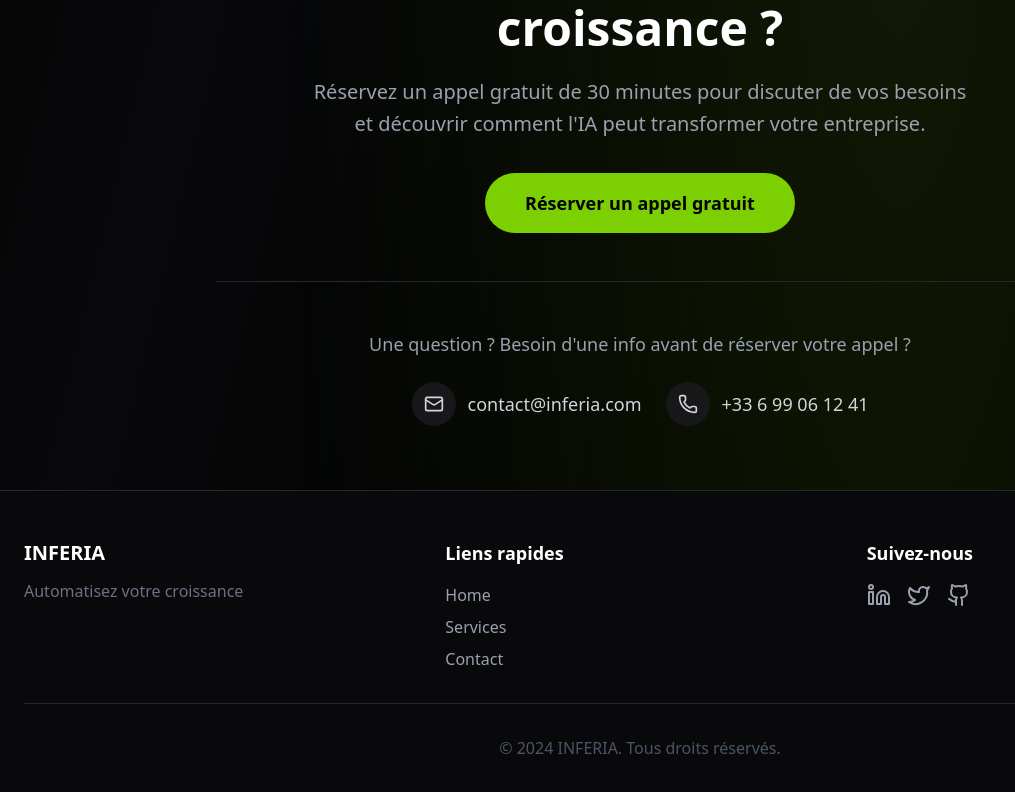
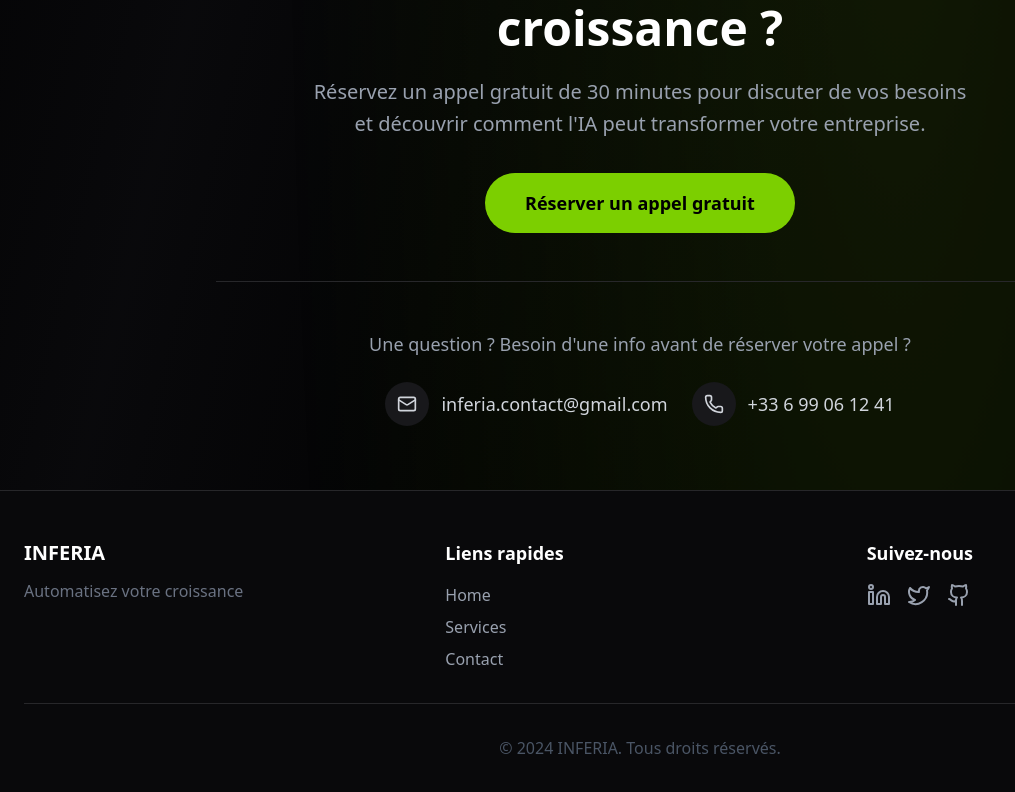
Before and after one commit to callo13/inferia, a React (Vite) app: page / in a window 1280 px wide. Shown: the part 4540-5332 px from the top of the page, without its empty margins (0-1015 px from the left). Built offline with nearby package versions, Linux system fonts and the light colour scheme.

Commit message:
Change mail adress

```diff
--- a/src/components/CTA.jsx
+++ b/src/components/CTA.jsx
@@ -47,13 +47,13 @@ const CTA = () => {
             <div className="flex flex-col md:flex-row gap-6 justify-center items-center">
               {/* Email */}
               <a
-                href="mailto:contact@inferia.com"
+                href="mailto:inferia.contact@gmail.com"
                 className="flex items-center gap-3 text-gray-300 hover:text-lime-500 transition-colors duration-300 group"
               >
                 <div className="p-3 rounded-full bg-zinc-900 group-hover:bg-lime-500/10 transition-colors duration-300">
                   <Mail className="w-5 h-5" />
                 </div>
-                <span className="text-base md:text-lg">contact@inferia.com</span>
+                <span className="text-base md:text-lg">inferia.contact@gmail.com</span>
               </a>
 
               {/* Téléphone */}
```
